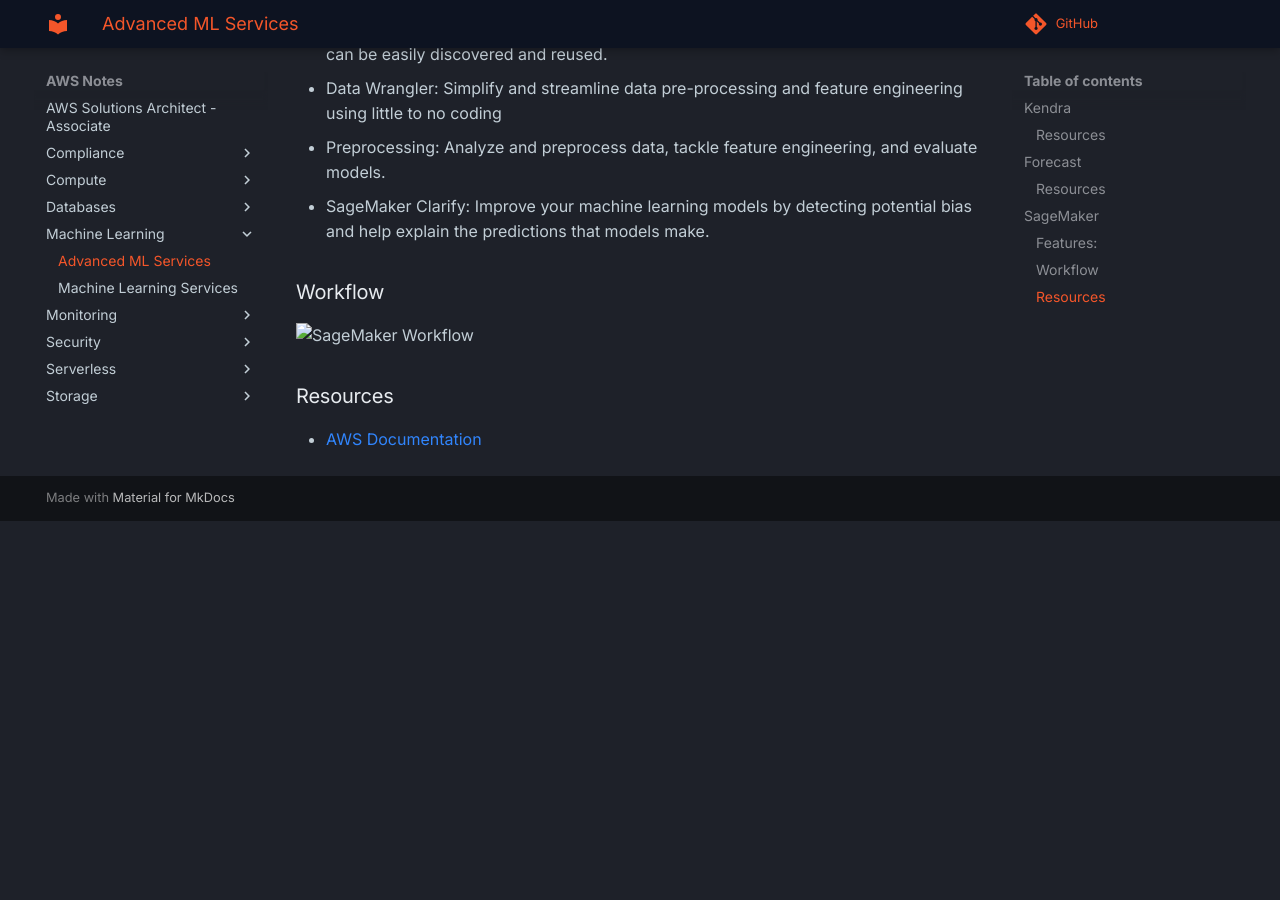
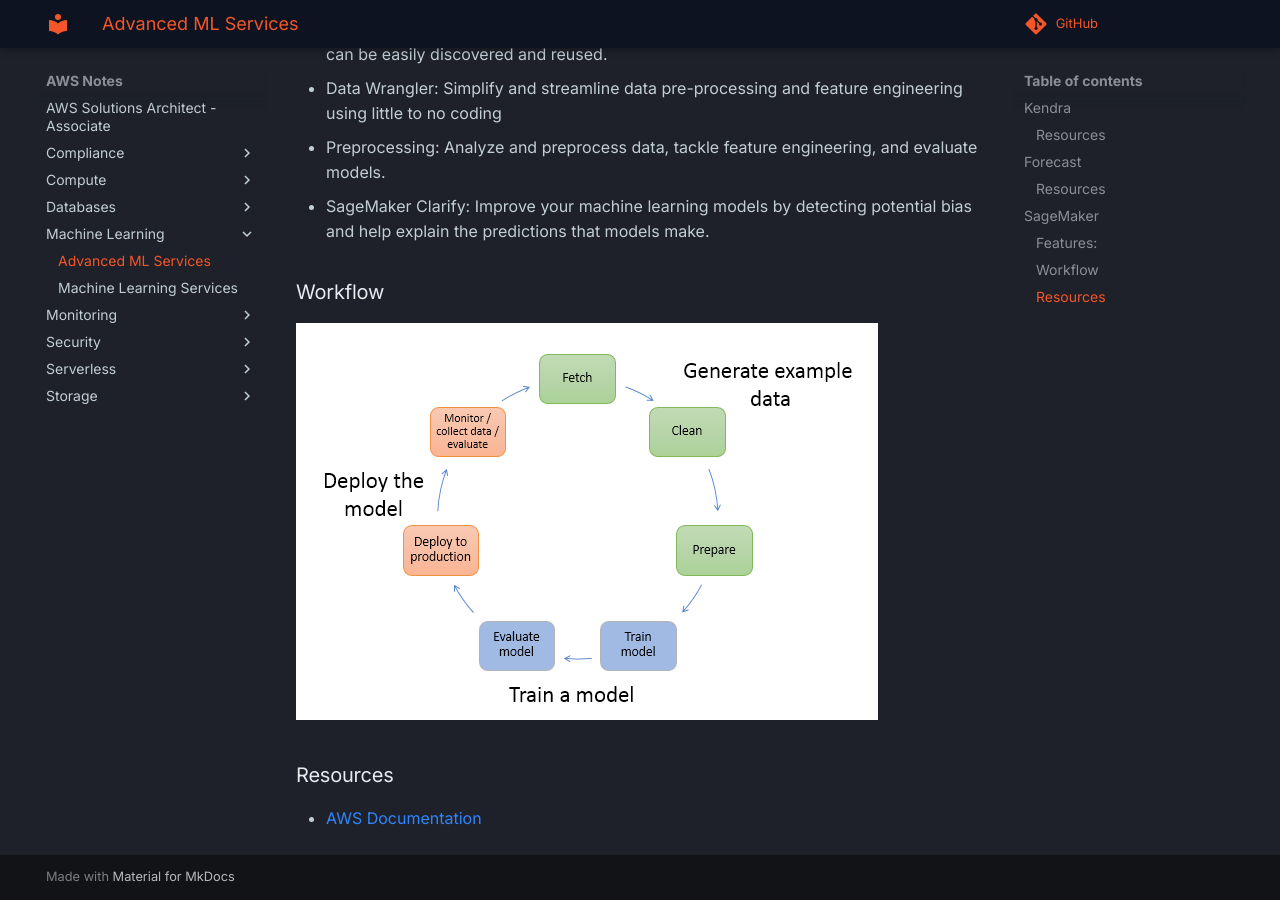
Before and after one commit to mahanthathreyee/aws-notes, an MkDocs documentation site: the page built from docs/Machine Learning/Advanced ML Services.md, in a window 1280 px wide and 900 px high, scrolled down 2111 px. Built offline with MkDocs 1.6.1 and Material for MkDocs 9.7.7, drawn with Linux system fonts in a browser that asks for light colours; comment, search, counter and statistics services are not loaded; before the commit the page ends 2632 px from its top, so only the background shows below that.

Commit message:
Fixed image issue in SageMaker documentation

```diff
--- a/docs/Machine Learning/Advanced ML Services.md
+++ b/docs/Machine Learning/Advanced ML Services.md
@@ -54,7 +54,8 @@
 - SageMaker Clarify: Improve your machine learning models by detecting potential bias and help explain the predictions that models make.
 
 ### Workflow
-![SageMaker Workflow](docs/Machine%20Learning/assets/sagemaker_workflow.png)
+
+![SageMaker Workflow](./assets/sagemaker_workflow.png)
 
 ### Resources
 - [AWS Documentation](https://docs.aws.amazon.com/sagemaker/latest/dg/whatis.html)
```
